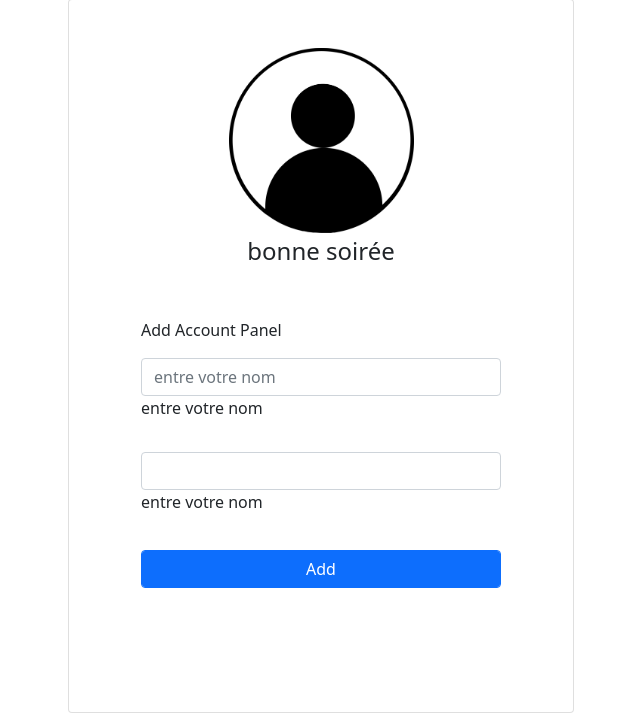
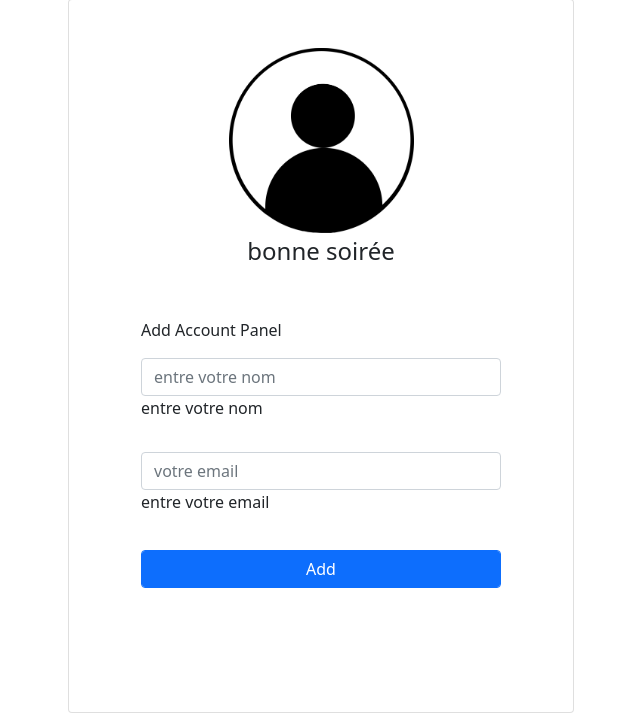
Before and after one commit to otmaneEH/crud-php, a PHP site: page /creer.php in a window 1280 px wide. Shown: the part 73-800 px from the top of the page, without its empty margins (319-959 px from the left). Run offline with PHP 8.4, Linux system fonts and the light colour scheme.

Commit message:
copyright owner

```diff
--- a/creer.php
+++ b/creer.php
@@ -46,7 +46,7 @@ if (isset($_POST['Submit'])) {
   } else {
 
     $result = mysqli_query($mysqli, "INSERT INTO etudiant(name,email) VALUES('$name','$email')");
-    $suc="<font color='green'>Data added successfully.";
+    $suc="<font color='green'>Données ajoutées avec succès.";
   }
 }
 ?>
@@ -118,13 +118,13 @@ if (isset($_POST['Submit'])) {
                     <p>Add Account Panel</p>
 
                     <div class="form-outline mb-4">
-                      <input type="text" id="form2Example11" class="form-control" placeholder="entre votre nom" name="name" />
+                      <input type="text" id="form2Example11" class="form-control" placeholder="entre votre nom" name="name" require />
                       <label class="form-label" for="form2Example11"><?php echo "$nameEr";?></label>
                     </div>
 
                     <div class="form-outline mb-4">
-                      <input type="email" id="emaill" class="form-control" name="email" />
-                      <label class="form-label" for="emaill"><?php echo "$nameEr";?></label>
+                      <input type="email" id="emaill" class="form-control" name="email" placeholder="votre email" require />
+                      <label class="form-label" for="emaill" ><?php echo "$emailEr";?></label>
                     </div>
 
                     <div class="text-center pt-1 mb-5 pb-1">
--- a/delete.php
+++ b/delete.php
@@ -1,6 +1,9 @@
 <?php
+if(!isset($_GET['id'])){
+	header("Location:index.php");
+}
+$id = $_GET['id'];
 include("db.php");
-$id = $_GET['id'];
 $result = mysqli_query($mysqli, "DELETE FROM etudiant WHERE id=$id");
 
 header("Location:index.php");
```
Also changed, not shown: 1 other file.
